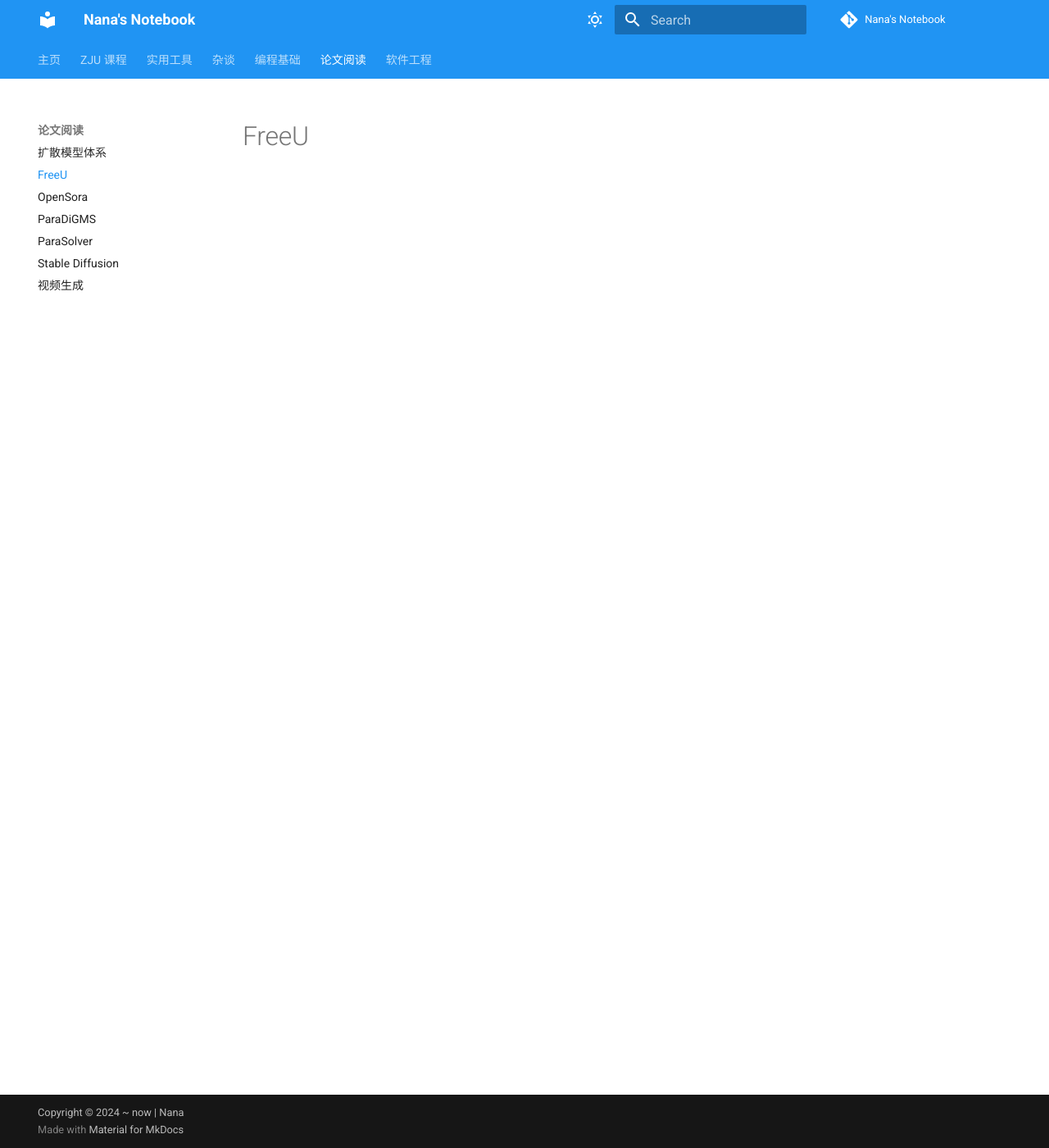
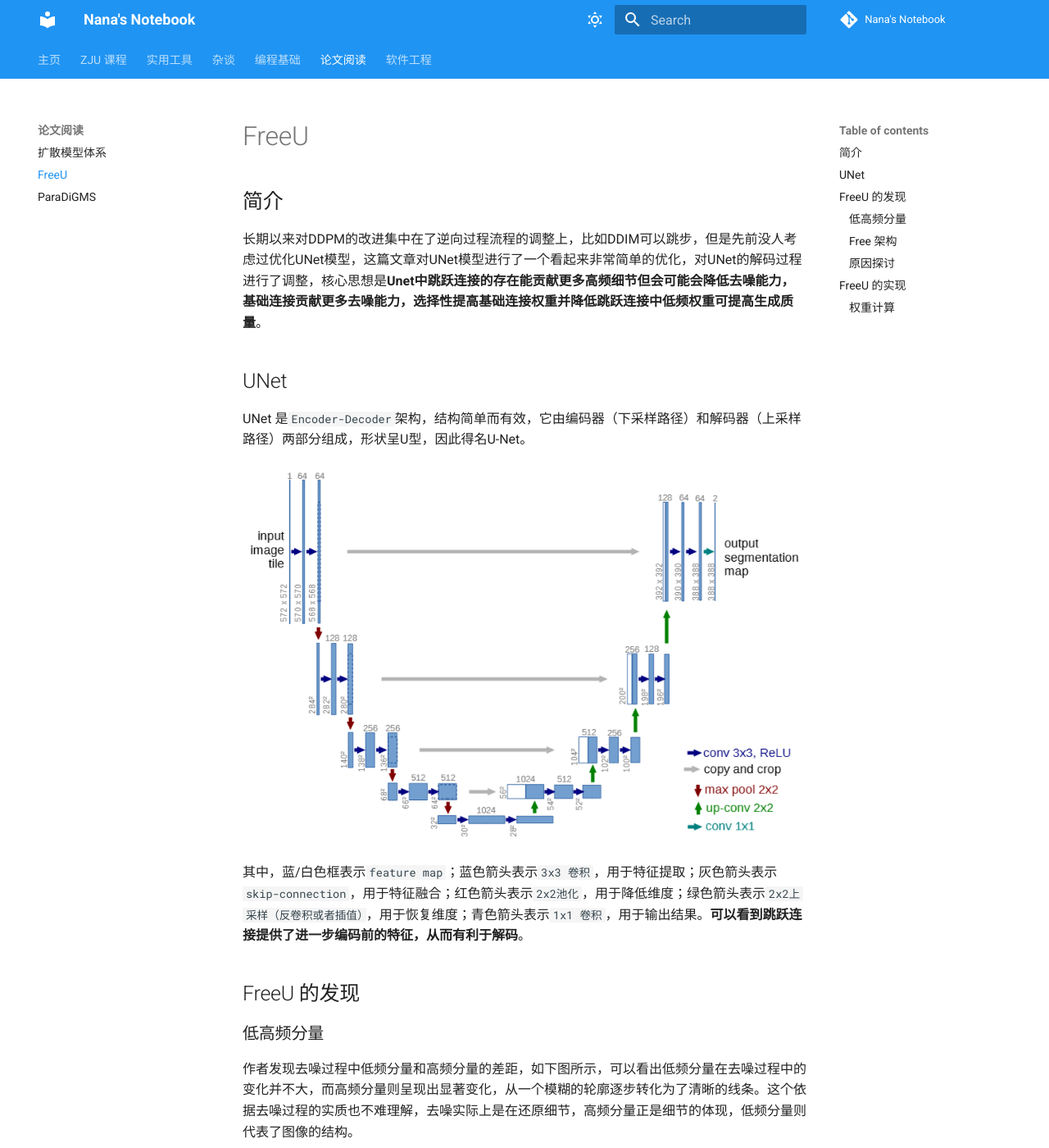
Before and after one commit to cagoya/ZZHZJU.github.io, an MkDocs documentation site: the page built from docs/论文阅读/FreeU.md, in a window 1280 px wide and 1400 px high. Shown: the whole window at 82% size. Built offline with MkDocs 1.6.1 and Material for MkDocs 9.7.7, drawn with Linux system fonts in a browser that asks for light colours; comment, search, counter and statistics services are not loaded; some of the changed text lies outside the part shown.

Commit message:
refactor：调整论文阅读

```diff
--- a/docs/论文阅读/FreeU.md
+++ b/docs/论文阅读/FreeU.md
@@ -1 +1,43 @@
 # FreeU
+
+## 简介
+
+长期以来对DDPM的改进集中在了逆向过程流程的调整上，比如DDIM可以跳步，但是先前没人考虑过优化UNet模型，这篇文章对UNet模型进行了一个看起来非常简单的优化，对UNet的解码过程进行了调整，核心思想是**Unet中跳跃连接的存在能贡献更多高频细节但会可能会降低去噪能力，基础连接贡献更多去噪能力，选择性提高基础连接权重并降低跳跃连接中低频权重可提高生成质量**。
+
+## UNet
+
+UNet 是`Encoder-Decoder`架构，结构简单而有效，它由编码器（下采样路径）和解码器（上采样路径）两部分组成，形状呈U型，因此得名U-Net。
+
+![alt text](images/UNet.png)
+
+其中，蓝/白色框表示`feature map`；蓝色箭头表示`3x3 卷积`，用于特征提取；灰色箭头表示`skip-connection`，用于特征融合；红色箭头表示`2x2池化`，用于降低维度；绿色箭头表示`2x2上采样（反卷积或者插值）`，用于恢复维度；青色箭头表示`1x1 卷积`，用于输出结果。**可以看到跳跃连接提供了进一步编码前的特征，从而有利于解码**。
+
+## FreeU 的发现
+
+### 低高频分量
+
+作者发现去噪过程中低频分量和高频分量的差距，如下图所示，可以看出低频分量在去噪过程中的变化并不大，而高频分量则呈现出显著变化，从一个模糊的轮廓逐步转化为了清晰的线条。这个依据去噪过程的实质也不难理解，去噪实际上是在还原细节，高频分量正是细节的体现，低频分量则代表了图像的结构。
+
+![alt text](images/low_and_high.png)
+
+### Free 架构
+
+FreeU 将跳跃连接中的直接拼接改成了按照一定权重拼接，这个权重是最终可以通过一定计算得到的，即下图中的`s`和`b`。
+
+![alt text](images/FreeU.png)
+
+这篇文章探究了`s`和`b`的变化会如何影响生成图像的质量，如下图，我们可以看到`b`的变化可以很明显的影响到模型的生成质量，而`s`的变化对于图像的影响似乎没有那么大。
+
+![alt text](images/s_and_b.png)
+
+### 原因探讨
+
+但是这是为什么？这里就需要结合上面的高低频分量和下图来分析，高频分量的增多提供了更多细节，会导致解码过程收敛得更快，因而可能降低了去噪能力（果推因？），而`b`的增加恰恰能够抑制高频分量。这个和想象中的结论有些差距，正常情况下可能会认为收敛越快去噪效果越好，但事实并非如此。
+
+![alt text](images/b.png)
+
+## FreeU 的实现
+
+### 权重计算
+
+`s`和`b`如何确定，这是个问题。
--- a/docs/论文阅读/SD.md
+++ /dev/null
@@ -1 +0,0 @@
-# Stable Diffusion
```
Also changed, not shown: docs/论文阅读/OpenSora.md (deleted, +0 -29 lines), docs/论文阅读/ParaDiGMS.md (+11 -13 lines), docs/论文阅读/ParaSolver.md (deleted, +0 -9 lines), docs/论文阅读/VideoGeneration.md (deleted, +0 -9 lines), docs/论文阅读/index.md (+2 -2 lines), docs/论文阅读/images/FreeU.png (added), docs/论文阅读/images/UNet.png (added), docs/论文阅读/images/VideoGeneration.png (deleted), docs/论文阅读/images/b.png (added), docs/论文阅读/images/low_and_high.png (added), docs/论文阅读/images/s_and_b.png (added).
